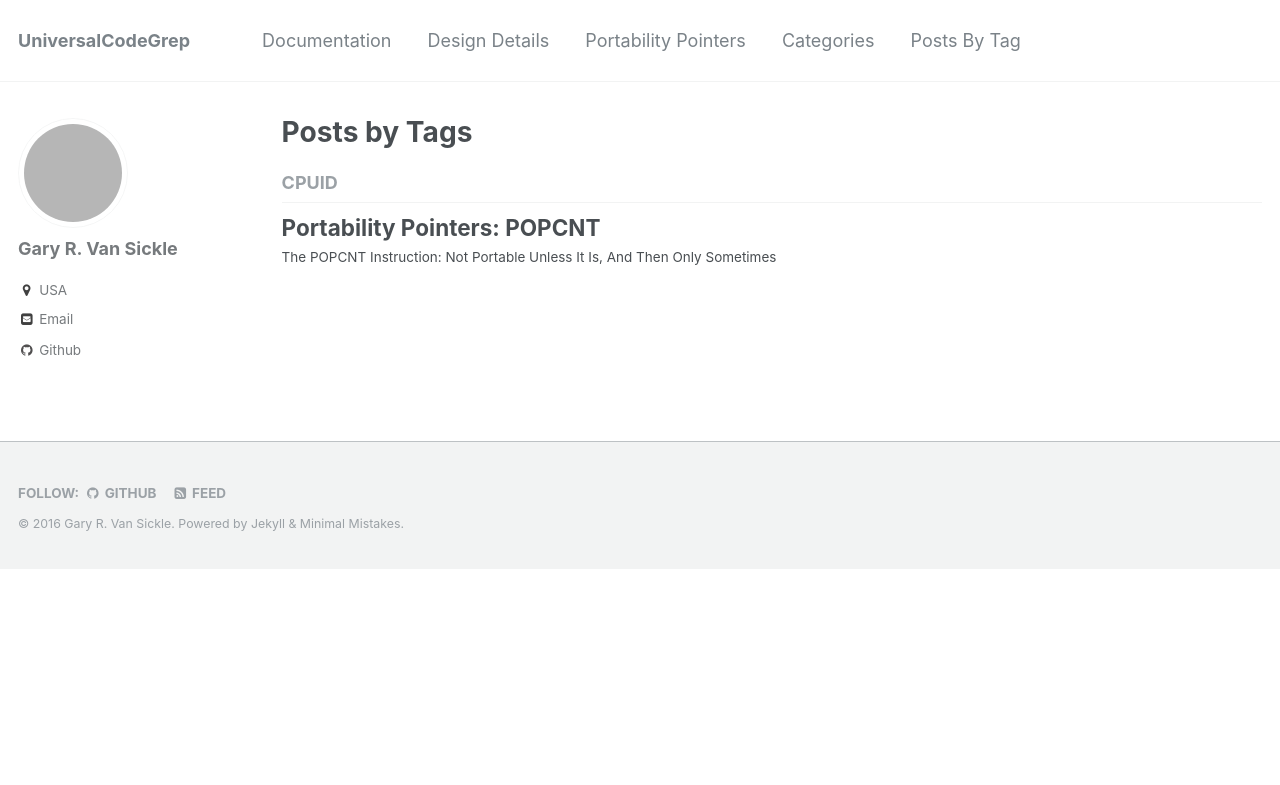
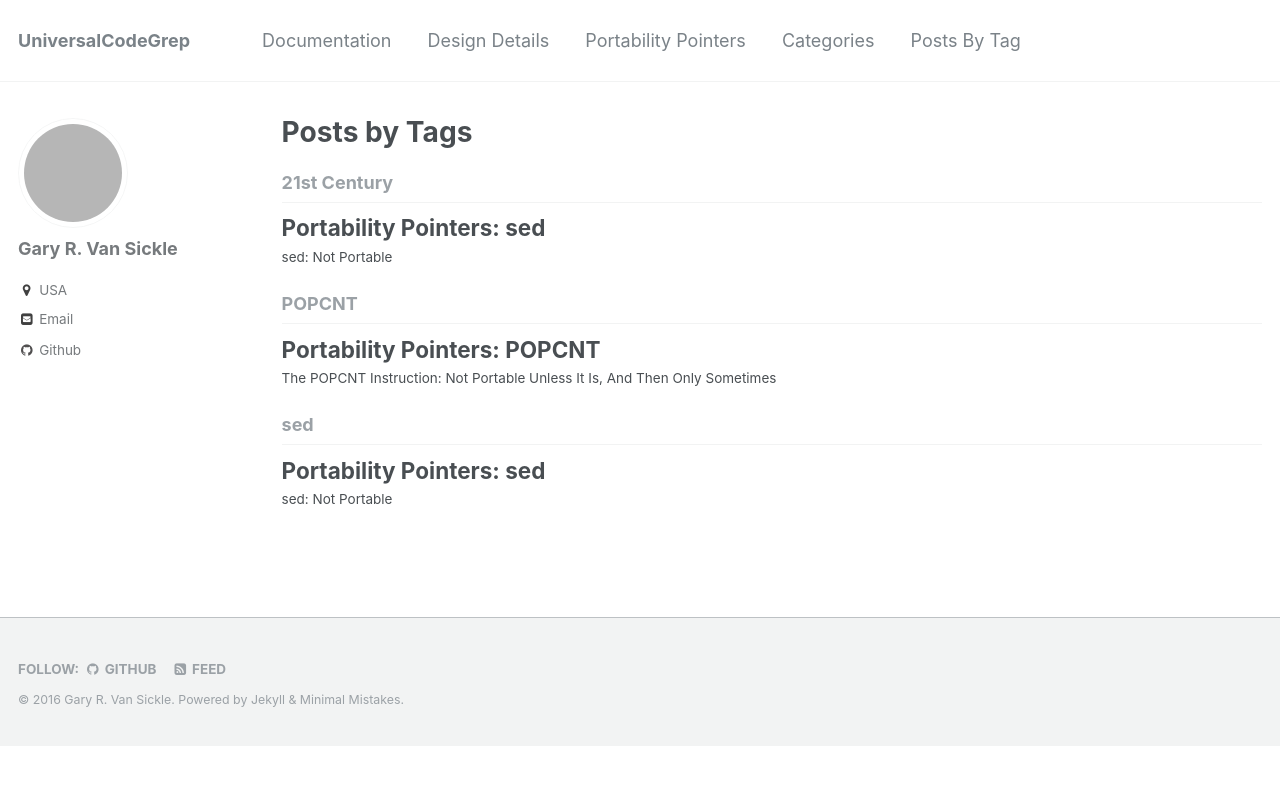
Before and after one commit to gvansickle/ucg, a Jekyll site: the page built from _pages/tag-archive.html, in a window 1280 px wide. Shown: the top 785 px of the page. Built offline with Jekyll 4.4.1, drawn with Linux system fonts in a browser that asks for light colours; some of the changed lines change nothing that is shown; grey boxes are pictures that could not be loaded.

Commit message:
Post updates.

```diff
--- a/_posts/2016-07-11-PortabilityPointers-POPCNT.md
+++ b/_posts/2016-07-11-PortabilityPointers-POPCNT.md
@@ -3,7 +3,7 @@ title:  "Portability Pointers: POPCNT"
 categories:
   - "Portability Pointers"
 tags:
-  - CPUID
+  - POPCNT
 ---
 
 ## The POPCNT Instruction: Not Portable Unless It Is, And Then Only Sometimes
--- /dev/null
+++ b/_posts/2016-07-11-PortabilityPointers-sed.md
@@ -0,0 +1,38 @@
+---
+title:  "Portability Pointers: sed"
+categories:
+  - "Portability Pointers"
+tags:
+  - sed
+  - 21st Century
+---
+
+## sed: Not Portable
+
+So you want to use something like `sed -r -n 's/^.*([0-9]+\.[0-9]+\.[0-9]+).*$/\1/p'` to extract the version of some program in your Makefile and put it into a variable?  Well I hope you like walled gardens, because that, my friend, is NON-PORTABLE!  Works fine on Linux and Cygwin, luring you in with its false sense of security, then BAM, it totally collapses on a *BSD or OSX system.  And the worst part about it is, the problem is not what you think: the backref is totally fine.
+
+It's the `-r`.  Meaning "use extended regular expressions instead of the 'basic' regexes that nobody would ever use because they make an already impossible-to-read expression even less possible to read, if that's even possible", at least to [GNU `sed`](http://www.gnu.org/software/sed/).  For reasons known only to... well, nobody..., the non-GNU `sed` on *BSDs and OSXes uses `-E` for this purpose instead.  True story.
+
+Yep, in the year 200-ought-16, 21st century, [extended regular expressions are not portable](http://pubs.opengroup.org/onlinepubs/9699919799/utilities/sed.html):
+
+> Regular Expressions in sed
+>
+> The sed utility shall support the BREs [Basic Regular Expressions] described in XBD Basic Regular Expressions,[...]
+
+Well, at least not in `sed` anyway.  Thanks [Open Group Base Specifications Issue 7](http://pubs.opengroup.org/onlinepubs/9699919799/).  If that is your real name.
+
+### sed Portability Solutions
+
+"So what do we do Gary!?!?!??!?", you ask?  Well, you only have three options:
+
+1. Learn to read and write Basic Regular Expressions
+
+    This is what Open Group would have you do.  Yep, me neither, I only list it for completeness.
+
+2. Do `autoconf`'s job for it, and write an `M4` macro to find an installed `sed`, then determine the correct command-line param... and I lost you at `M4`.  No prob, this next one is what I do currently:
+
+3. Cheat: Use `sed -E`
+
+Fun fact: GNU `sed` accepts `-E` as a synonym for `-r`.  It's not in the `--help`, nor the `man` page, but it's there and it works - on at least the Linuxes, Cygwins, PC-BSDs (FreeBSDs), and even OSXs I've tried.  Number 3 for the win!  You.  Are.  Welcome!
+
+> Editor's Note: Of course, #2 is what you should do in a production context, but that doesn't read as well.
```
